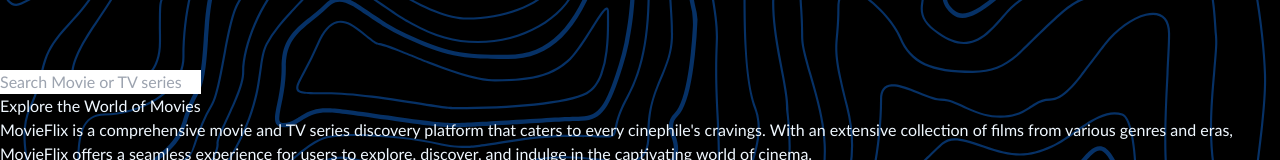
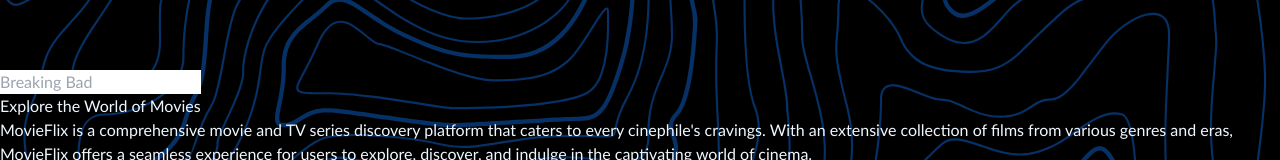
Before and after one commit to Maneth-ii/react-movie-search-app, a React (Vite) app: page / in a window 1280 px wide. Shown: the part 1322-1482 px from the top of the page. Built offline with nearby package versions, Linux system fonts and the light colour scheme.

Commit message:
ui improvement

```diff
--- a/src/pages/Home.jsx
+++ b/src/pages/Home.jsx
@@ -37,10 +37,10 @@
                     </svg>
                   </div>
                   <input
+                  placeholder='Breaking Bad'
                   type="search"
                   id="search"
                   className="block w-full outline-none  p-4 pl-10 text-sm text-gray-900 border border-[#4e37aa] rounded-3xl bg-gray-50 focus:ring-blue-500 focus:border-[#4e37aa] dark:bg-gray-700 dark:border-gray-600 dark:placeholder-gray-400 dark:text-white dark:focus:ring-[#4e37aa] dark:focus:border-[#4e37aa]"
-                  placeholder="Search Movie or TV series"
                   required
                   onChange={onInputChange}
                   value={inputQuery}
```
